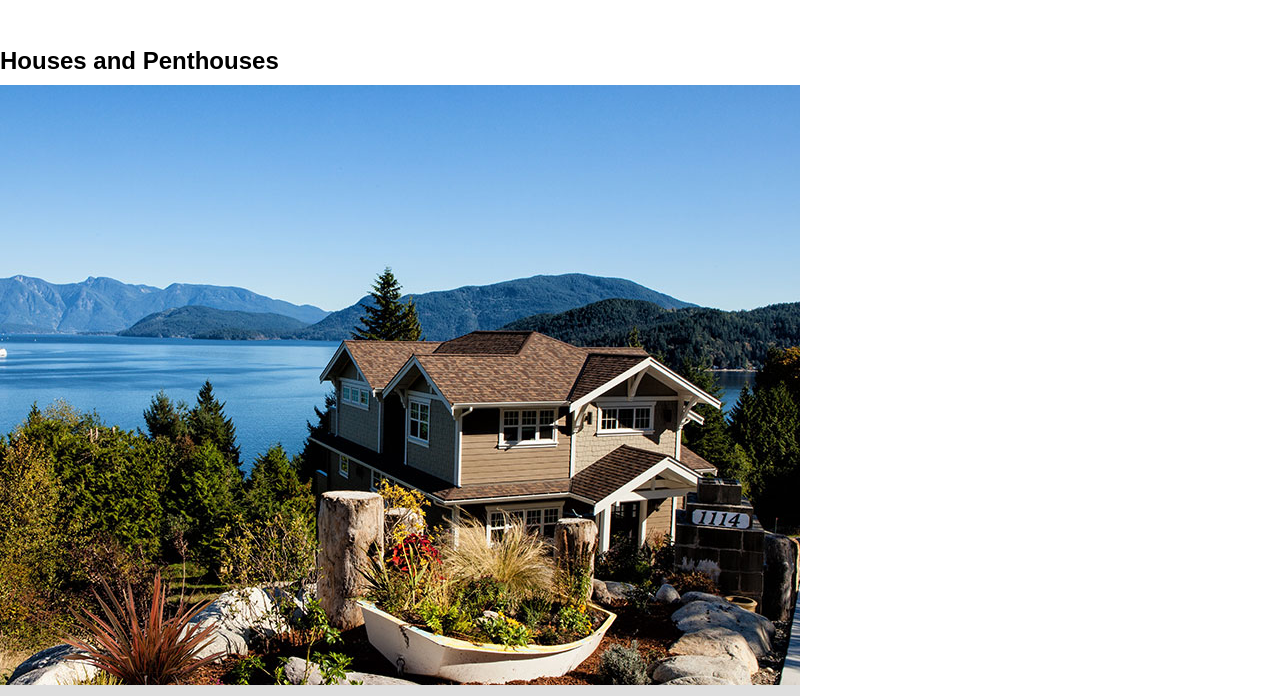
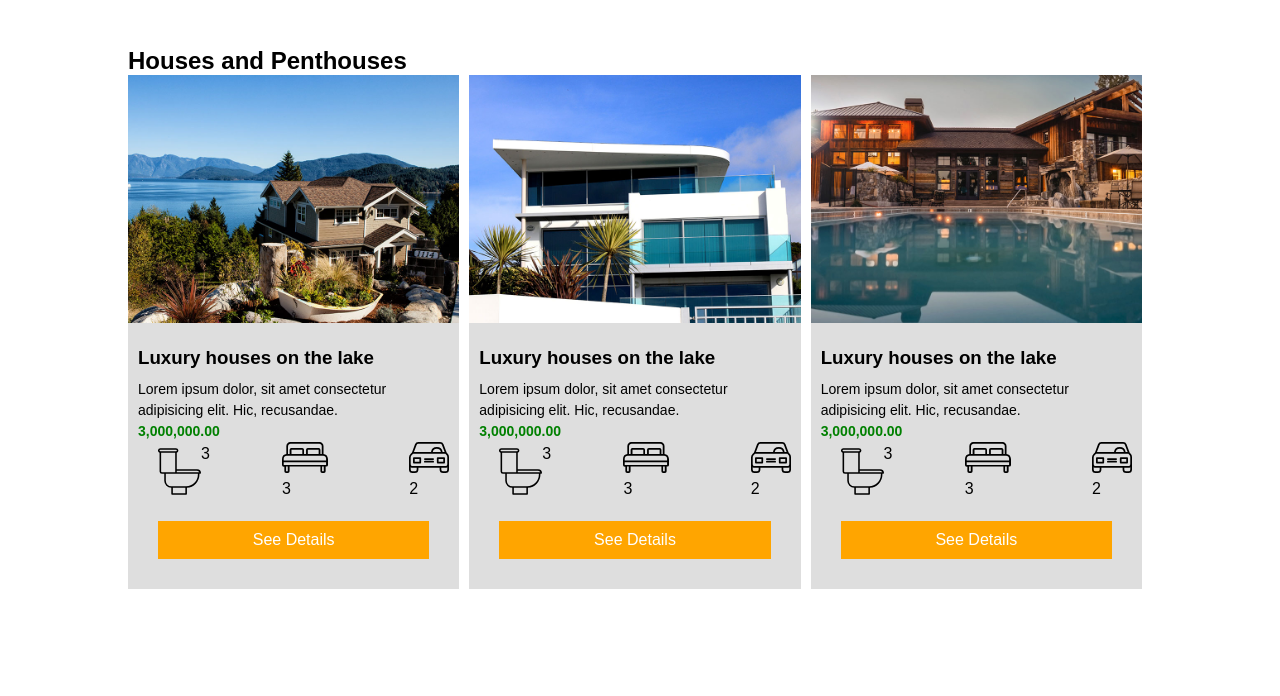
Before and after one commit to JFORDYCE80/RealEstate, a plain HTML site: page index.html in a window 1280 px wide. Shown: the part 664-1360 px from the top of the page. After the commit the page ends 1253 px from the top, so only its background shows below. Drawn offline with Linux system fonts and the light colour scheme.

Commit message:
updated css styling to houses listings

```diff
--- a/index.html
+++ b/index.html
@@ -41,11 +41,9 @@
         </div>
     </main>
 
-
-
-    <section>
+    <section class="container">
         <h2>Houses and Penthouses</h2>
-        <div class="list-container">
+        <div class="main-flex-container">
             <div class="houses-item">
                 <div class="houses-item-img">
                     <img src="./img/announcement1.jpg" alt="image of the house">
@@ -54,8 +52,8 @@
                     <h3>Luxury houses on the lake</h3>
                     <p class="description">Lorem ipsum dolor, sit amet consectetur adipisicing elit. Hic, recusandae.</p>
                     <p class="price">3,000,000.00</p>
-                <ul class="details-container">
-                    <li>
+                <ul class="details-container flex-icons">
+                    <li class="flex-icons">
                         <img src="./img/icon_wc.svg" alt="wc icon">
                         <p>3</p>
                     </li>
@@ -70,20 +68,19 @@
                 </ul>
                 <a href="" class="btn-details">See Details</a>
                 </div>
-        </section>
+                </div>
 
-        <section>
-        <div class="list-container">
+
             <div class="houses-item">
                 <div class="houses-item-img">
                     <img src="./img/announcement2.jpg" alt="image of the house">
                 </div>
                 <div class="houses-item-text">
-                <h3>Luxury House</h3>
+                    <h3>Luxury houses on the lake</h3>
                     <p class="description">Lorem ipsum dolor, sit amet consectetur adipisicing elit. Hic, recusandae.</p>
                     <p class="price">3,000,000.00</p>
-                <ul class="details-container">
-                    <li>
+                <ul class="details-container flex-icons">
+                    <li class="flex-icons">
                         <img src="./img/icon_wc.svg" alt="wc icon">
                         <p>3</p>
                     </li>
@@ -97,22 +94,20 @@
                     </li>
                 </ul>
                 <a href="" class="btn-details">See Details</a>
+                </div>
+                </div>
 
-        </div>
-        </section>
 
-        <section>
-        <div class="list-container">
             <div class="houses-item">
                 <div class="houses-item-img">
                     <img src="./img/announcement3.jpg" alt="image of the house">
                 </div>
                 <div class="houses-item-text">
-            <h3>House with a Pool</h3>
+                    <h3>Luxury houses on the lake</h3>
                     <p class="description">Lorem ipsum dolor, sit amet consectetur adipisicing elit. Hic, recusandae.</p>
                     <p class="price">3,000,000.00</p>
-            <ul class="details-container">
-                <li>
+                <ul class="details-container flex-icons">
+                    <li class="flex-icons">
                         <img src="./img/icon_wc.svg" alt="wc icon">
                         <p>3</p>
                     </li>
@@ -126,9 +121,10 @@
                     </li>
                 </ul>
                 <a href="" class="btn-details">See Details</a>
+                </div>
+                </div>
+        </div>
 
-        </div>
-   </section>
     <footer>
 
     </footer>
--- a/mystyle.css
+++ b/mystyle.css
@@ -15,7 +15,6 @@ a{
 h2{
     text-align: left;
     margin-top: 50px;
-
 }
 h3{
     margin-top: 10px;
@@ -24,7 +23,9 @@ h3{
 p{
     line-height: 1.5;
 }
-
+img{
+    max-width: 100%;
+}
 
 /* Header */
 
@@ -70,9 +71,14 @@ p{
 /* Houses and Penthouses */
 .houses-item{
     background-color: #dedede;
+    margin-right: 10px;
+}
+.houses-item-text{
+    padding: 10px;
 }
 .houses-item-text p.description{
     font-size: 14px;
+
 }
 .houses-item-text p.price{
     color: green;
@@ -83,14 +89,8 @@ p{
     padding-left: 20px;
     list-style: none;
 }
-.list-container{
+.flex-icons{
     display: flex;
-    flex-direction: row;
-    padding-top: 10px;
-}
-.icon-container{
-    display: flex;
-    flex-direction: row;
-    justify-content: center;
+    justify-content: space-between;
 }
 /* Footer */
```
Lines whose indentation alone changed are shown as unchanged.
